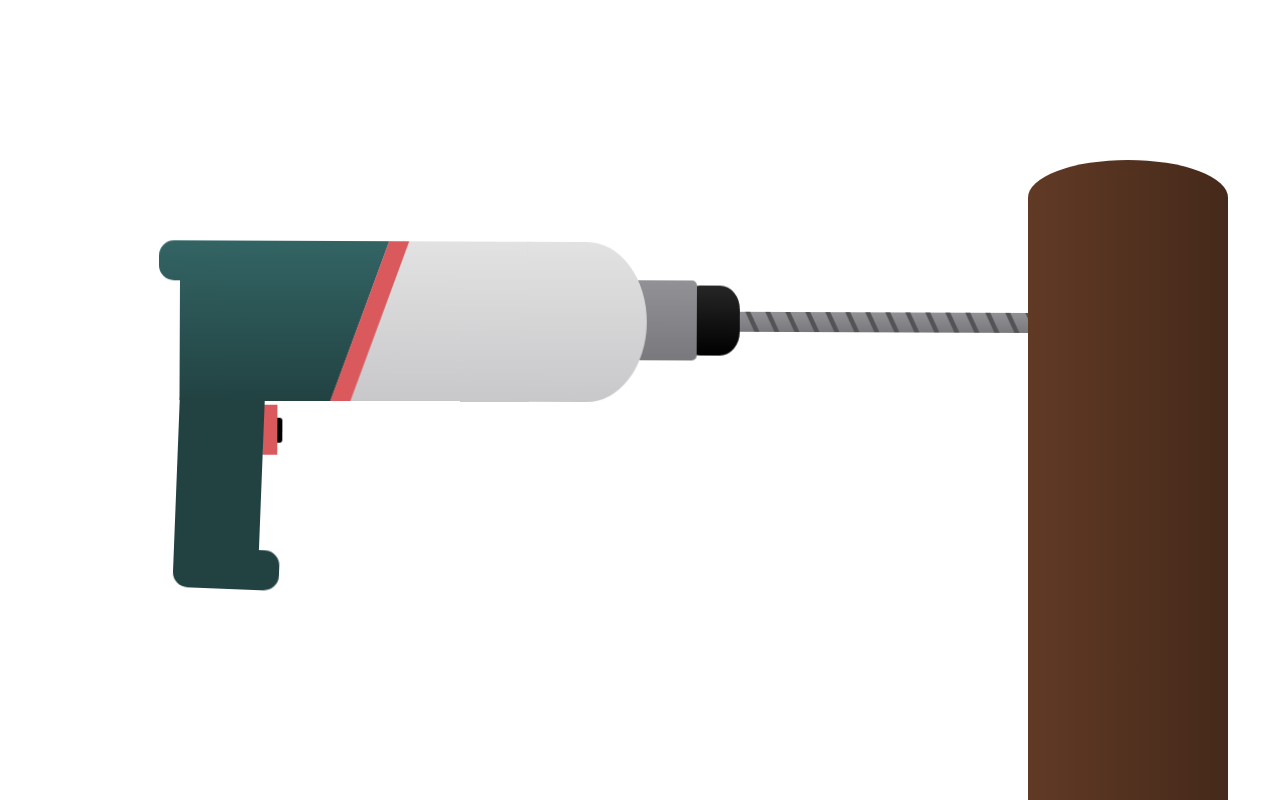
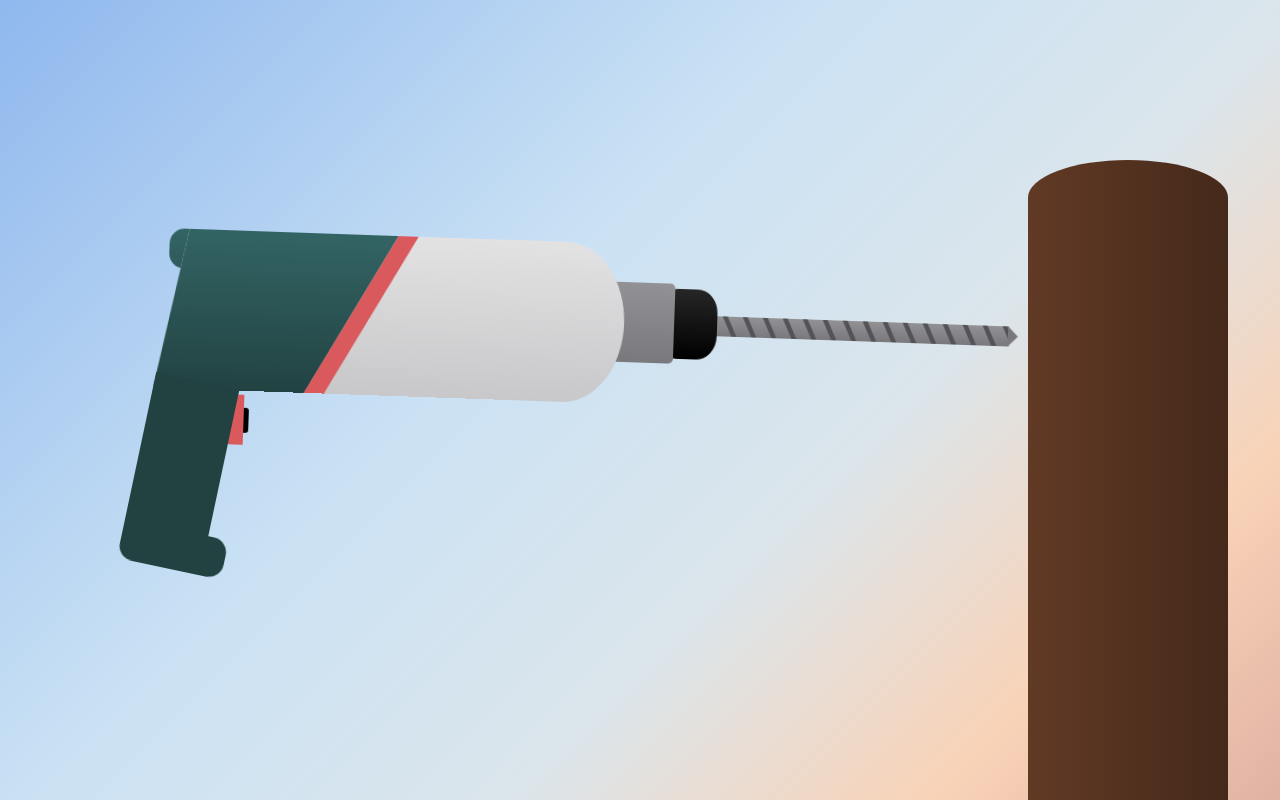
Before and after one commit to SpaceK33z/graphic_novel, a plain HTML site: page boor.html in a window 1280 px wide. Drawn offline with nearby package versions, Linux system fonts and the light colour scheme.

Commit message:
Verbeteringen aan boor slide

```diff
--- a/css/boor.css
+++ b/css/boor.css
@@ -12,9 +12,14 @@ body, html, .main, section {
     min-width: 800px;
 }
 
+section {
+	background: linear-gradient(135deg, #8fb8ee 0%, #cbe2f4 40%, #dbe5eb 63%, #f9d3b8 83%, #e0b2a3 100%);
+}
+
 @keyframes boor-vooruit {
-	0%   { transform: translate(0, 0) rotate(0deg); }
-	100% { transform: translate(200px, 0) rotate(1deg); }
+	0%   { transform: translate(0, 0) rotate(-5deg); }
+	15%  { transform: translate(0, 0) rotate(2deg); }
+	100% { transform: translate(200px, 0) rotate(2deg); }
 }
 
 .boor {
@@ -23,7 +28,8 @@ body, html, .main, section {
 	left: 10%;
 	width: 800px;
 	height: 350px;
-	animation: boor-vooruit 7000ms 2000ms ease-in infinite alternate forwards;
+	animation: boor-vooruit 6500ms 2000ms ease-in infinite alternate forwards;
+	transform: rotate(-5deg);
 }
 
 .handvat {
@@ -31,9 +37,10 @@ body, html, .main, section {
 	width: 85px;
 	height: 190px;
 	position: absolute;
-	bottom: 0;
+	bottom: 8px;
+	left: -27px;
 	border-bottom-left-radius: 15px;
-	transform: rotate(2deg);
+	transform: rotate(10deg);
 	z-index: 5;
 }
 
@@ -57,7 +64,7 @@ body, html, .main, section {
 	background: #DA595D;
 	position: absolute;
 	bottom: 134px;
-	left: 86px;
+	left: 64px;
 	width: 15px;
 	height: 50px;
 	animation: trekker-induwen 3000ms 2000ms ease-in infinite;
@@ -84,6 +91,7 @@ body, html, .main, section {
 	bottom: 188px;
 	left: 3px;
 	overflow: hidden;
+	transform: skew(-11deg);
 }
 
 .uitsteeksel-tl {
@@ -91,7 +99,7 @@ body, html, .main, section {
 	width: 22px;
 	height: 40px;
 	position: absolute;
-	left: -18px;
+	left: -1px;
 	top: 2px;
 	border-bottom-left-radius: 15px;
 	border-top-left-radius: 15px;
@@ -102,7 +110,7 @@ body, html, .main, section {
 	width: 120px;
 	height: 160px;
 	position: absolute;
-	left: 350px;
+	left: 336px;
 	top: 2px;
 	border-radius: 50% 50% 50% 50%/0% 50% 50% 0%;
 	z-index: 2;
@@ -121,7 +129,7 @@ body, html, .main, section {
 
 .kop {
 	position: absolute;
-	left: 450px;
+	left: 436px;
 	top: 40px;
 	z-index: 1;
 }
```
